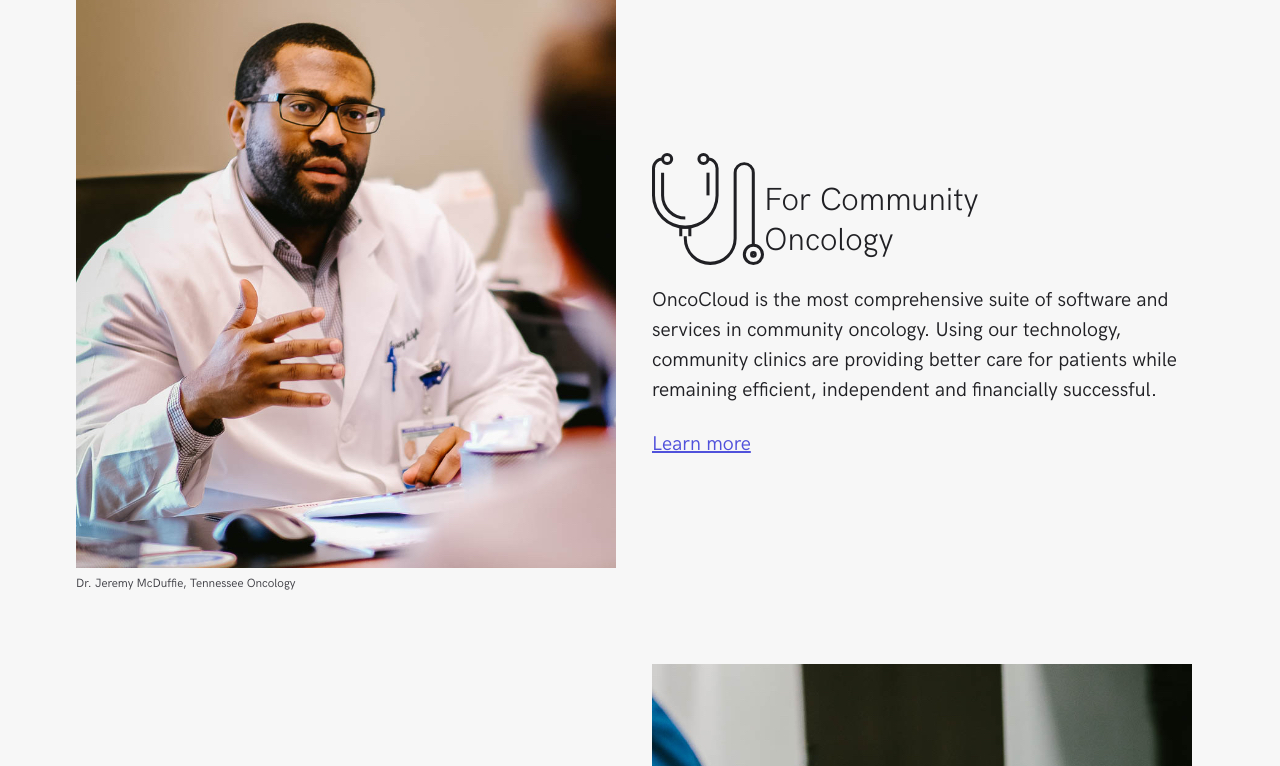
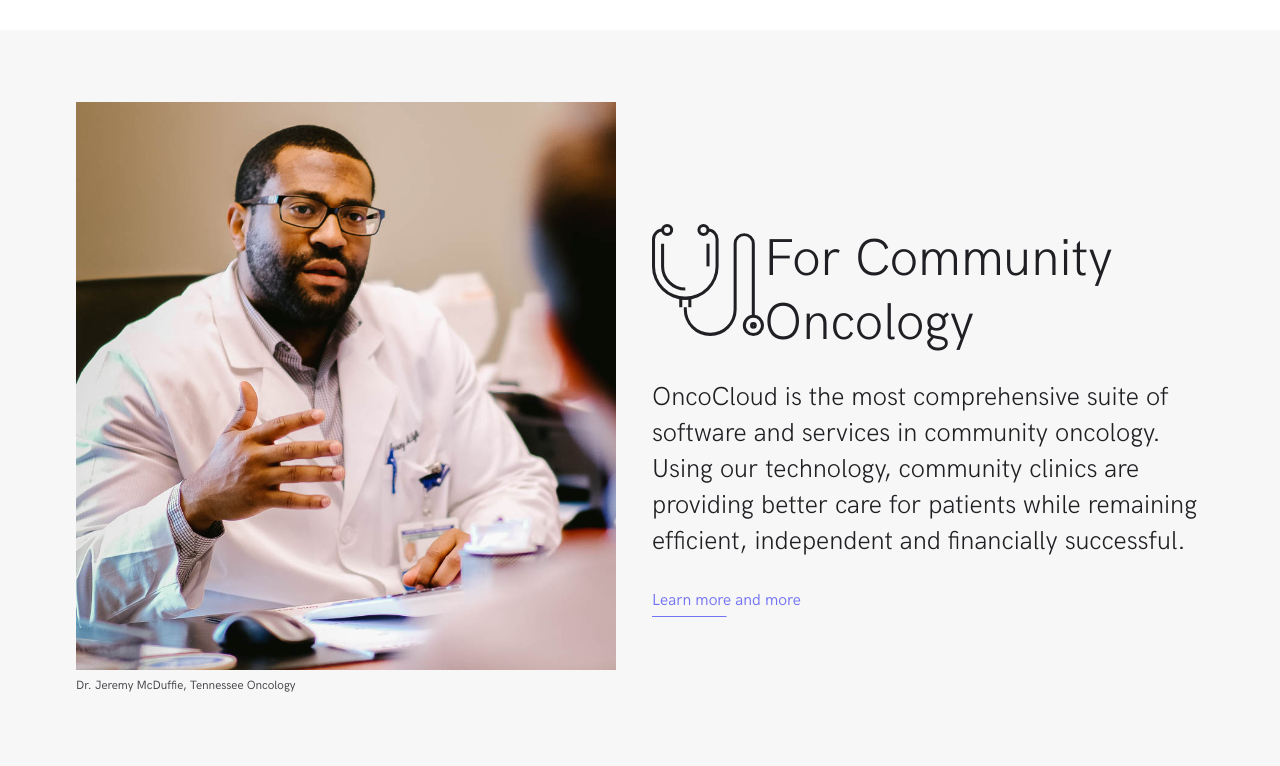
Before and after one commit to mct-ui/responsive-design-part-2-dufoortmathias, a plain HTML site: page index.html in a window 1280 px wide. Shown: the part 1134-1900 px from the top of the page. Drawn offline with Linux system fonts and the light colour scheme; files whose address does not match are found by name.

Commit message:
New cta link component

```diff
--- a/css/screen.css
+++ b/css/screen.css
@@ -480,6 +480,132 @@ a:focus {
   }
 }
 
+/*
+    Component: Lead
+    ---
+    Lead type treatments to style everything that differs from standard typography elements
+*/
+
+.c-lead {
+  font-weight: 200;
+}
+
+.c-lead--lg {
+  font-size: 20px;
+  line-height: 32px;
+}
+
+.c-lead--xl {
+  font-size: 26px;
+  line-height: 32px;
+}
+
+.c-lead--xxl {
+  font-size: 32px;
+  line-height: 40px;
+}
+
+.c-lead--xxxl {
+  font-size: 36px;
+  line-height: 48px;
+}
+
+@media (min-width: 768px) {
+  .c-lead--lg {
+    font-size: 23px;
+    line-height: 32px;
+  }
+
+  .c-lead--xl {
+    font-size: 32px;
+    line-height: 40px;
+  }
+
+  .c-lead--xxl {
+    font-size: 41px;
+    line-height: 48px;
+  }
+
+  .c-lead--xxxl {
+    font-size: 52px;
+    line-height: 64px;
+  }
+}
+
+@media (min-width: 1200px) {
+  .c-lead--lg {
+    font-size: 26px;
+    line-height: 36px;
+  }
+
+  .c-lead--xl {
+    font-size: 36px;
+    line-height: 48px;
+  }
+
+  .c-lead--xxl {
+    font-size: 52px;
+    line-height: 64px;
+  }
+
+  .c-lead--xxxl {
+    font-size: 66px;
+    line-height: 72px;
+  }
+}
+
+/*
+    Component: CTA link
+    ---
+    Small cta link with custom animation
+*/
+
+.c-link-cta {
+  position: relative;
+  display: inline-block;
+  text-decoration: none;
+  font-size: 16px;
+  line-height: 24px;
+  font-weight: 400;
+  padding: 4px 0;
+  transition: color 0.175s ease-in;
+}
+
+.c-link-cta,
+.c-link-cta:visited,
+.c-link-cta:active {
+  color: #7373f5;
+}
+
+.c-link-cta::after {
+  content: " and more";
+}
+
+.c-link-cta::before {
+  content: "";
+  display: block;
+  position: absolute;
+  bottom: 0;
+  left: 0;
+  height: 1px;
+  width: 100%;
+  background-color: #7373f5;
+  transform: scaleX(0.5);
+  transform-origin: left top;
+  transition-property: transform, background-color;
+  transition-duration: 0.175s;
+  transition-timing-function: ease;
+}
+
+.c-link-cta:hover {
+  color: #3e3ea8;
+}
+
+.c-link-cta:hover::after {
+  transform: scaleX(1);
+  background-color: #3e3ea8;
+}
+
 /*------------------------------------*\
   #UTILITIES
 \*------------------------------------*/
@@ -727,6 +853,24 @@ a:focus {
   }
 }
 
+/*
+    Utilities: color
+    ---
+    Utility classes to put specific colors onto elements
+*/
+
+.u-color-primary-light {
+  color: #7373f5 !important;
+}
+
+.u-color-primary-base {
+  color: #5051db !important;
+}
+
+.u-color-primary-dark {
+  color: #3e3ea8 !important;
+}
+
 /*------------------------------------*\
   #MEDIA
 \*------------------------------------*/
```
